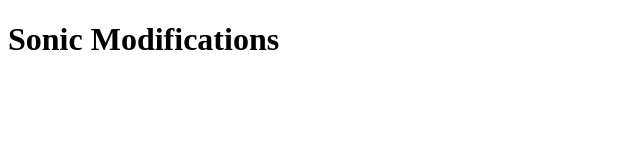
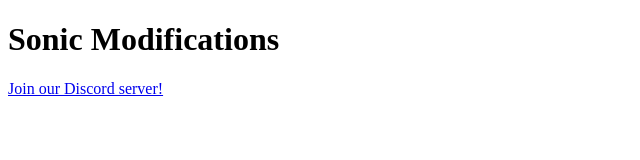
Before and after one commit to Sonic-Modifications/Sonic-Modifications.github.io, a plain HTML site: page index.html in a window 1280 px wide. Shown: the whole page, without its empty margins (0-640 px from the left). Drawn offline with Linux system fonts and the light colour scheme.

Commit message:
Update index.html

```diff
--- a/index.html
+++ b/index.html
@@ -5,5 +5,6 @@
 	</head>
 	<body>
 		<h1>Sonic Modifications</h1>
+		<p><a href="https://discord.gg/dhV7w5d73k">Join our Discord server!</a></p>
 	</body>
 </html>
```
